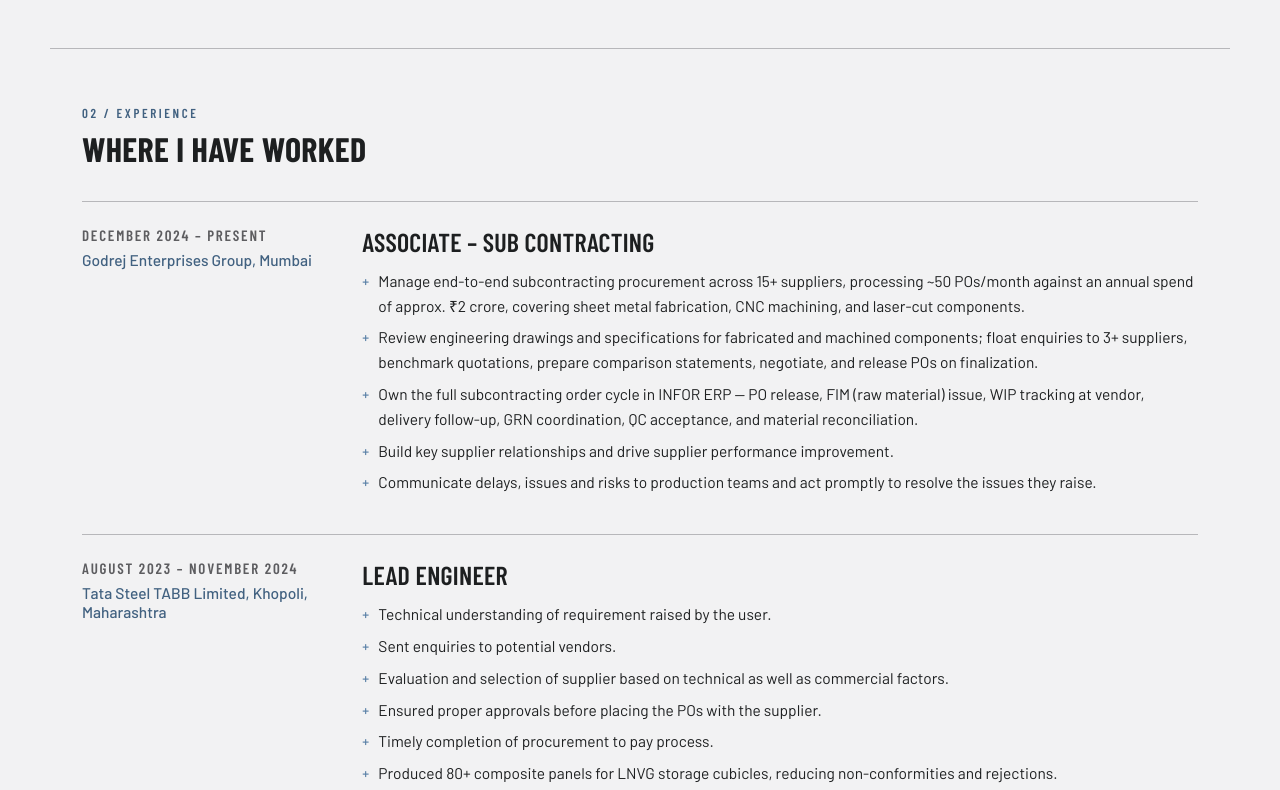
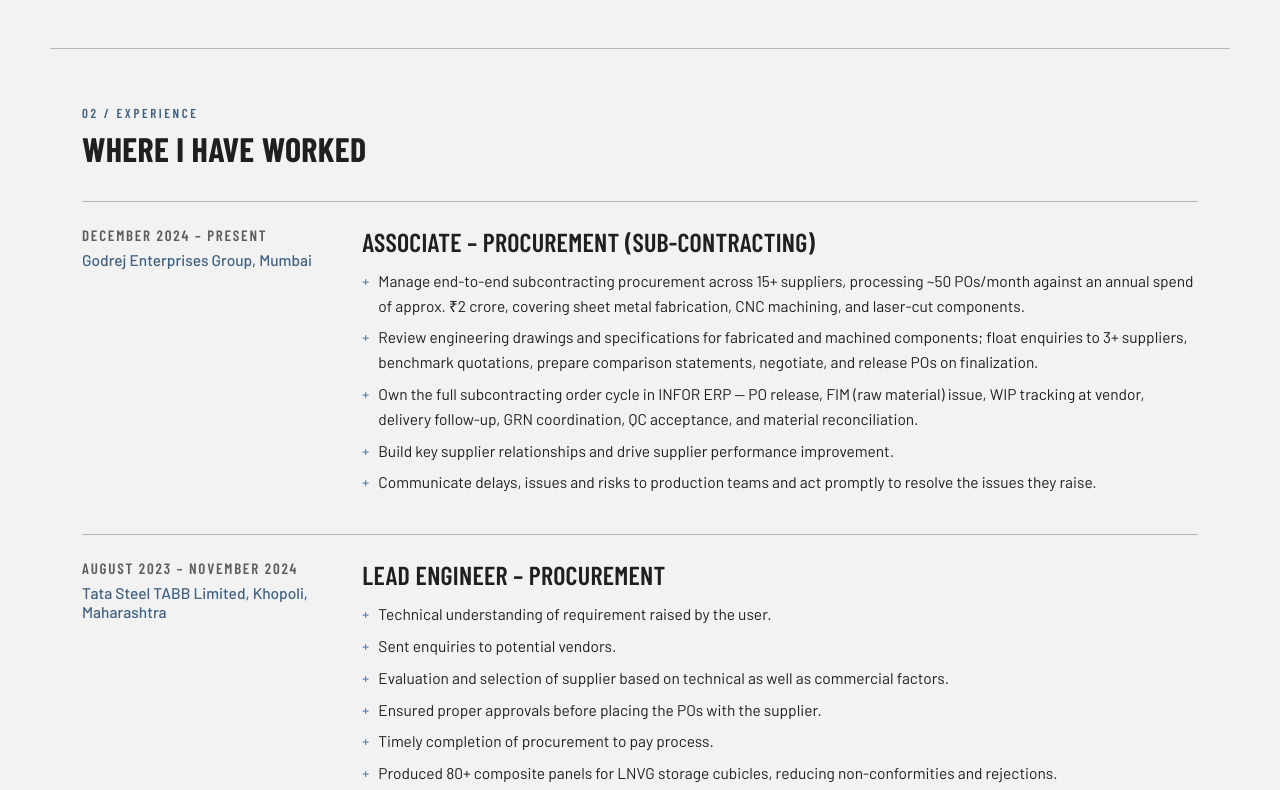
Before and after one commit to mandarmusale/mandarmusale.github.io, a plain HTML site: page index.html in a window 1280 px wide. Shown: the part 1431-2221 px from the top of the page. Drawn offline with nearby package versions, Linux system fonts and the light colour scheme.

Commit message:
Update index.html

```diff
--- a/index.html
+++ b/index.html
@@ -62,7 +62,7 @@ a{color:#416180;text-decoration:none}a:hover{color:#2c455d;text-decoration:under
 <div style="flex: 999 1 380px; min-width: 0">
 <p class="lbl">Procurement &amp; Strategic Sourcing · Mumbai</p>
 <h1 style="font-family: 'Barlow Condensed', sans-serif; font-weight: 700; font-size: 56px; line-height: .94; text-transform: uppercase; margin: 14px 0 0; max-width: 460px">Procurement &amp; strategic sourcing professional</h1>
-<p style="max-width: 52ch; font-size: 16.5px; line-height: 1.6; margin: 20px 0 0">Mechanical Engineer with 3+ years of experience in manufacturing, including 2 years in procurement. Expertise in strategic sourcing, cost optimization, supplier development and procurement transformation. Proven ability to drive cost savings, improve supplier performance and ensure seamless supply chain operations.</p>
+<p style="max-width: 52ch; font-size: 16.5px; line-height: 1.6; margin: 20px 0 0">Mechanical Engineer with 3+ years of experience in procurement. Expertise in strategic sourcing, cost optimization, supplier development and procurement transformation. Proven ability to drive cost savings, improve supplier performance and ensure seamless supply chain operations.</p>
 <div style="display: flex; flex-wrap: wrap; gap: 14px; margin-top: 26px">
 <a class="btn p" href="mailto:mandar.musale23@gmail.com">mandar.musale23@gmail.com</a>
 <a class="btn" href="https://linkedin.com/in/mandar-musale-1110911a5">LinkedIn</a>
@@ -149,7 +149,7 @@ a{color:#416180;text-decoration:none}a:hover{color:#2c455d;text-decoration:under
 <div style="font-size: 15.5px; font-weight: 500; color: #416180; margin-top: 6px">Godrej Enterprises Group, Mumbai</div>
 </div>
 <div style="flex: 999 1 480px; min-width: 0">
-<h3 class="h3" style="font-size: 26px; margin-bottom: 12px">Associate – Sub Contracting</h3>
+<h3 class="h3" style="font-size: 26px; margin-bottom: 12px">Associate – Procurement (Sub-Contracting)</h3>
 <ul style="font-size: 15.5px; line-height: 1.6">
 <li>Manage end-to-end subcontracting procurement across 15+ suppliers, processing ~50 POs/month against an annual spend of approx. ₹2 crore, covering sheet metal fabrication, CNC machining, and laser-cut components.</li>
 <li>Review engineering drawings and specifications for fabricated and machined components; float enquiries to 3+ suppliers, benchmark quotations, prepare comparison statements, negotiate, and release POs on finalization.</li>
@@ -166,7 +166,7 @@ a{color:#416180;text-decoration:none}a:hover{color:#2c455d;text-decoration:under
 <div style="font-size: 15.5px; font-weight: 500; color: #416180; margin-top: 6px">Tata Steel TABB Limited, Khopoli, Maharashtra</div>
 </div>
 <div style="flex: 999 1 480px; min-width: 0">
-<h3 class="h3" style="font-size: 26px; margin-bottom: 12px">Lead Engineer</h3>
+<h3 class="h3" style="font-size: 26px; margin-bottom: 12px">Lead Engineer – Procurement</h3>
 <ul style="font-size: 15.5px; line-height: 1.6">
 <li>Technical understanding of requirement raised by the user.</li>
 <li>Sent enquiries to potential vendors.</li>
```
